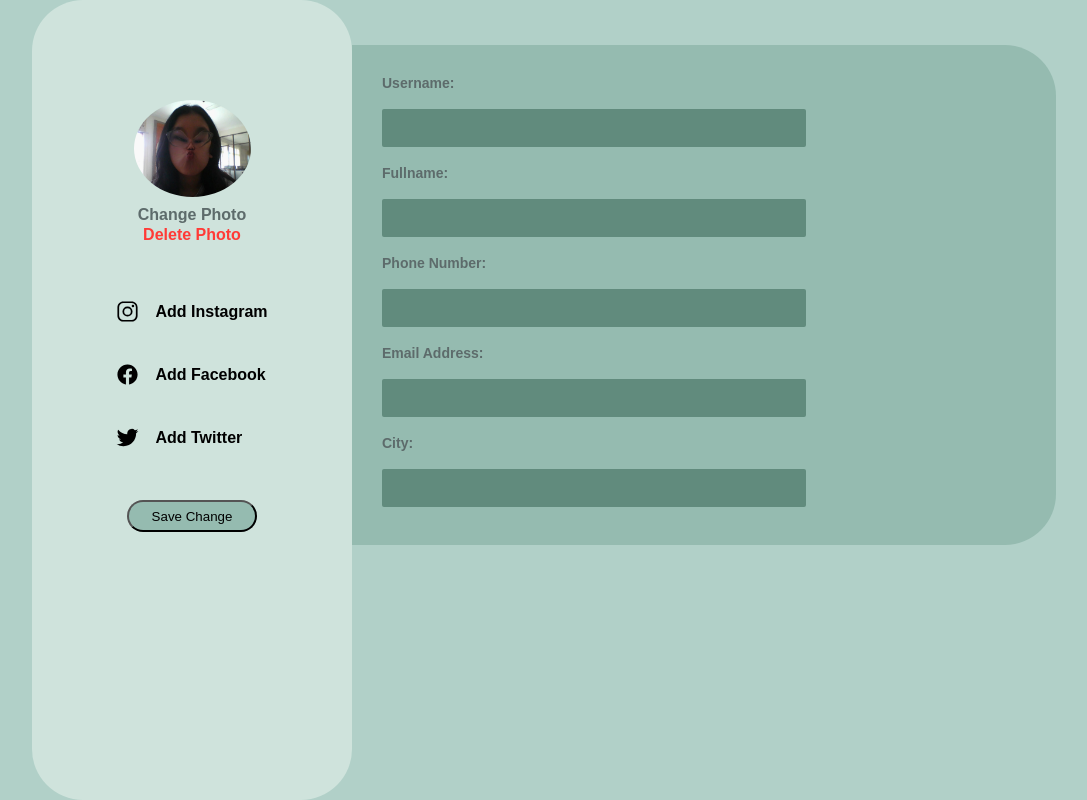
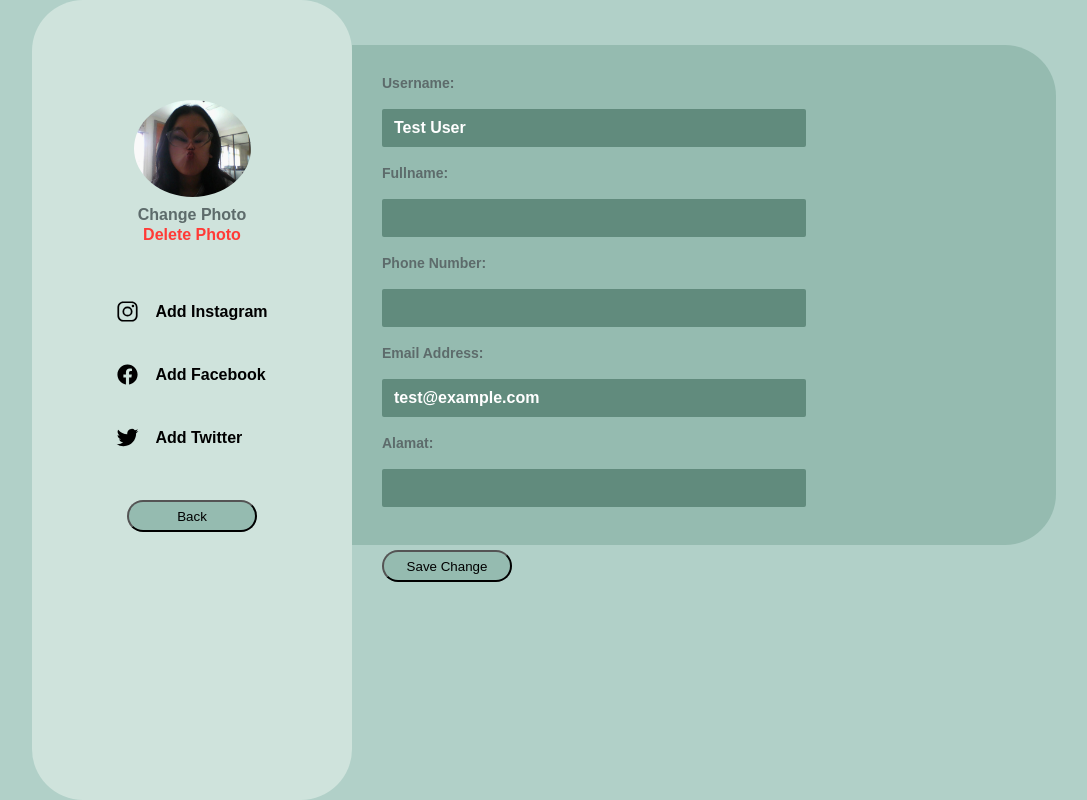
Before and after one commit to hacchan4000/GASS-App, a Laravel app: page /editprofile in a window 1280 px wide. Shown: the whole page, without its empty margins (28-1115 px from the left). Run offline with Laravel 12, Linux system fonts and the light colour scheme; the visitor is signed in with stand-in values (Sample User, id 1); data comes from the database, SQL or seed files in the repository; parts of the project's set-up code (start-up, migrations or seed data) failed here and were passed over; some web fonts are replaced.

Commit message:
ProfileFIX

```diff
--- a/app/Http/Controllers/Settings/PasswordController.php
+++ b/app/Http/Controllers/Settings/PasswordController.php
@@ -27,7 +27,7 @@
     {
         $validated = $request->validate([
             'current_password' => ['required', 'current_password'],
-            'password' => ['required', Password::defaults(), 'confirmed'],
+            'password' => ['required', 'string', 'min:3', 'confirmed'],
         ]);
 
         $request->user()->update([
--- a/app/Http/Controllers/Settings/ProfileController.php
+++ b/app/Http/Controllers/Settings/ProfileController.php
@@ -27,7 +27,7 @@
     /**
      * Update the user's profile information.
      */
-    public function update(ProfileUpdateRequest $request): RedirectResponse
+    public function update(Request $request): RedirectResponse
     {
         $user = auth()->user(); // atau User::find($id) kalau kamu pakai id
 
@@ -37,7 +37,7 @@
             'phone' => $request->phone,
             'email' => $request->email,
             'alamat' => $request->alamat,
-            // tambahkan sesuai field yang kamu tambahkan
+
         ]);
 
         return redirect()->back()->with('success', 'Profile updated!');
@@ -63,4 +63,5 @@
 
         return redirect('/');
     }
+
 }
--- a/app/Models/User.php
+++ b/app/Models/User.php
@@ -23,6 +23,8 @@
         'password',
         'phone',
         'tipe',
+        'fullname',
+        'alamat',
      ];
     /**
      * The attributes that should be hidden for serialization.
--- a/public/style/editprofile.css
+++ b/public/style/editprofile.css
@@ -97,7 +97,7 @@
     border-radius: 51px;
     align-content: center;
     position: fixed;
-    top: 500px;
+    top: 550px;
     cursor: pointer;
     display: flex;
     justify-content: center;
@@ -131,3 +131,16 @@
   font-weight: bold;
   width: 100%;
 }
+.back{
+    width: 130px;
+    height: 32px;
+    background-color: rgb(149, 187, 176);
+    border-radius: 51px;
+    align-content: center;
+    position: fixed;
+    top: 500px;
+    cursor: pointer;
+    display: flex;
+    justify-content: center;
+    align-items: center;
+}
--- a/resources/views/editprofile.blade.php
+++ b/resources/views/editprofile.blade.php
@@ -17,24 +17,24 @@
                 <div class="item"><ion-icon name="logo-facebook" class="facebook"></ion-icon><span>Add Facebook</span></div>
                 <div class="item"><ion-icon name="logo-twitter" class="twitter"></ion-icon><span>Add Twitter</span></div>
             </div>
-            <button class="save">
-                <p>Save Change</p>
-            </button>
+            <button class="back" onclick="window.location.href='{{ route('profile') }}'">Back</button>
+
         </div>
         <div class="formdata">
             <form class="form-container" method="POST" action="{{ route('profile.update') }}">
                 @csrf
                 @method('PATCH')
-                <label for="funame">Username:</label><br>
-                <input type="text" id="funame" name="funame"><br>
-                <label for="fname">Fullname:</label><br>
-                <input type="text" id="fname" name="fname"><br>
+                <label for="name">Username:</label><br>
+                <input type="text" id="name" name="name" value="{{ old('name', Auth::user()->name) }}"><br>
+                <label for="fullname">Fullname:</label><br>
+                <input type="text" id="fullname" name="fullname" value="{{ old('fullname', Auth::user()->fullname) }}"><br>
                 <label for="phone">Phone Number:</label><br>
-                <input type="tel" name="phone" pattern="[0-9]{10,15}" required /><br>
+                <input type="tel" name="phone" value="{{ old('phone', Auth::user()->phone) }}" pattern="[0-9]{10,15}" required /><br>
                 <label for="email">Email Address:</label><br>
-                <input type="email" name="email" required /><br>
-                <label for="city">City:</label><br>
-                <input type="text" name="city" required /><br>
+                <input type="email" name="email" value="{{ old('email', Auth::user()->email) }}" required /><br>
+                <label for="alamat">Alamat:</label><br>
+                <input type="text" name="alamat" value="{{ old('alamat', Auth::user()->alamat) }}" required /><br>
+                <button class="save" type="submit">Save Change</button>
             </form>
         </div>
     </div>
--- a/routes/web.php
+++ b/routes/web.php
@@ -4,6 +4,8 @@
 use App\Http\Controllers\MotorController;
 use Illuminate\Support\Facades\Route;
 use Inertia\Inertia;
+use App\Http\Controllers\Settings\ProfileController;
+use App\Http\Controllers\Settings\PasswordController;
 
 
 Route::middleware("auth")->group(function(){
@@ -15,7 +17,9 @@
     })->name('homepeminjam');
 
     Route::get('/profile', function () {
-        return view('profilepage');
+        $user = auth()->user();
+        return view('profilepage', ['user' => $user]);
+
     })->name('profile');
     Route::get('/editprofile', function () {
         return view('editprofile');
@@ -44,13 +48,8 @@
 Route::get('/registerbaru', [AuthController::class, "register"])->name("registerbaru");
 Route::post('/registerbaru', [AuthController::class, "registerPost"])->name("register.post");
 
-
-
-
-
-
-
-
+Route::patch('/profile', [ProfileController::class, 'update'])->name('profile.update');
+Route::put('/changepassword', [PasswordController::class, 'update'])->name('password.update');
 
 
 Route::get('dashboard', function () {
@@ -62,5 +61,6 @@
     return view('changepassword');
 })->name('changepassword');
 
+
 require __DIR__.'/settings.php';
 require __DIR__.'/auth.php';
```
Also changed, not shown: public/style/changepassword.css (+15 -0 lines), resources/views/changepassword.blade.php (+18 -4 lines), resources/views/loginLama.blade.php (+0 -16 lines), resources/views/profilepage.blade.php (+9 -9 lines), database/migrations/2025_07_10_123223_add_fields_to_motor_table.php.
